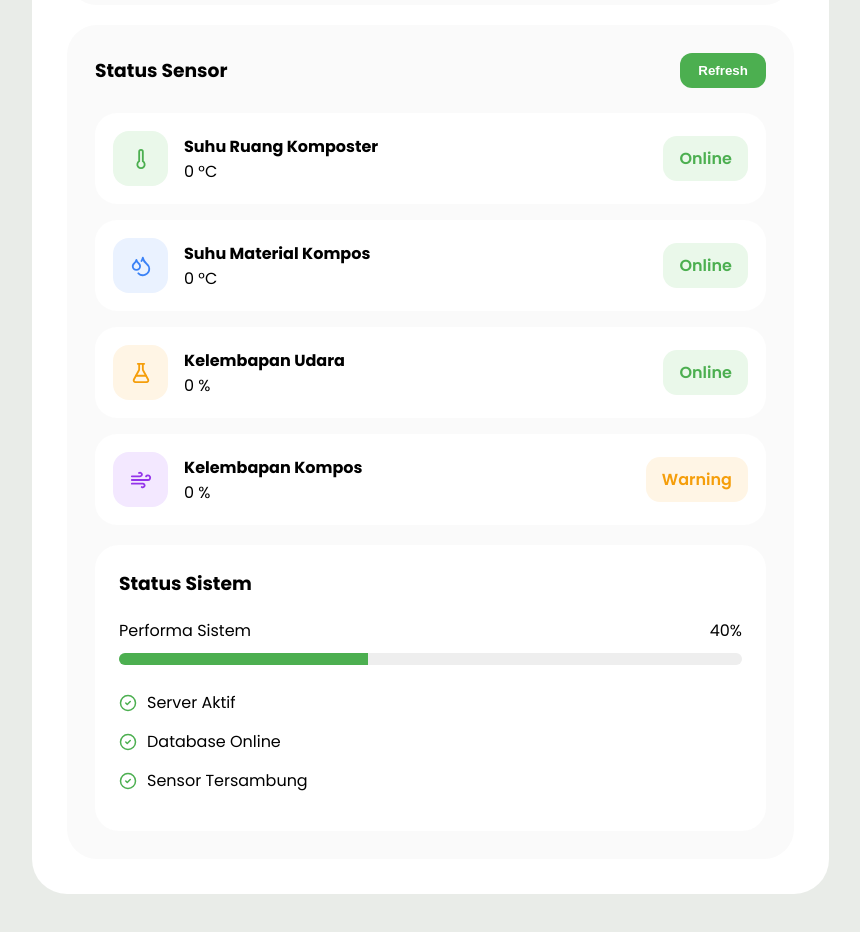
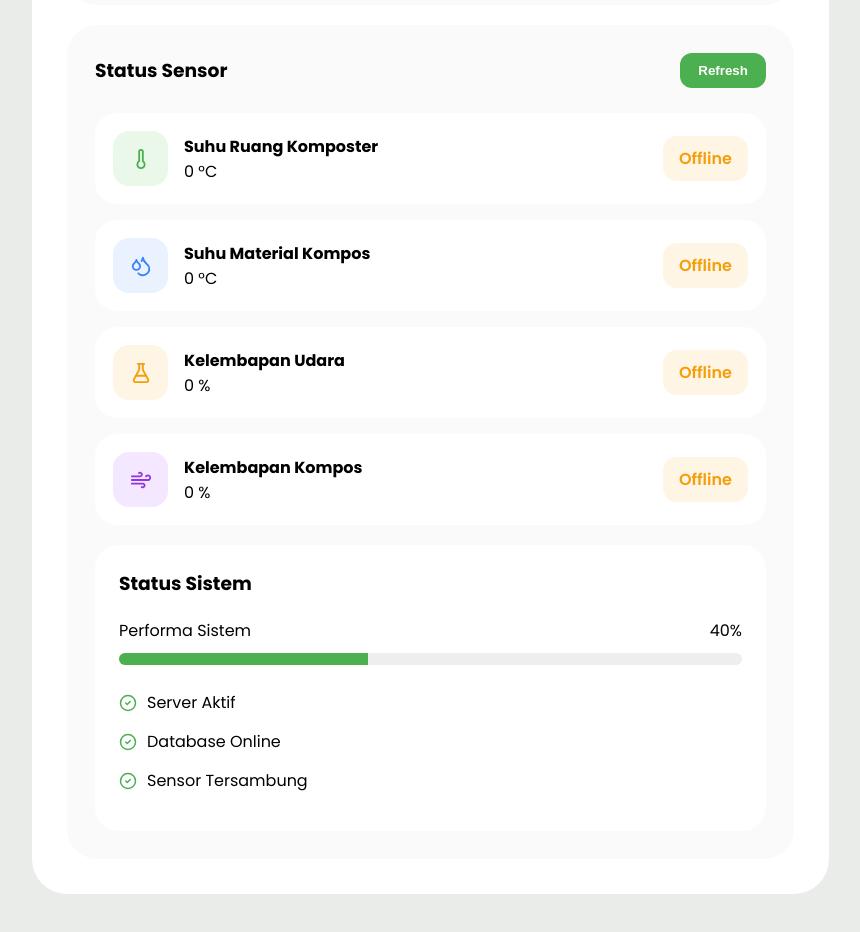
Before and after one commit to selametmaulana/Smart-Compost, a Vue app: page /dashboard/perangkat in a window 1280 px wide. Shown: the part 1260-2192 px from the top of the page, without its empty margins (286-1146 px from the left). Built offline with nearby package versions, Linux system fonts and the light colour scheme; no server answers.

Commit message:
perangkat

```diff
--- a/src/views/perangkat.vue
+++ b/src/views/perangkat.vue
@@ -205,24 +205,20 @@
 
             <!-- SENSOR ITEM -->
             <div class="sensor-item">
-
               <div class="sensor-left">
-
                 <div class="sensor-icon green-bg">
                   <Thermometer size="22" />
                 </div>
-
                 <div>
                   <h4>Suhu Ruang Komposter</h4>
                     <p>{{ suhuRuang }} °C</p>
                 </div>
-
               </div>
-
-              <div class="sensor-status online">
-                Online
+              <div class="sensor-status"
+              :class="internetStatus === 'Online'
+              ? 'online'
+              : 'warning'">{{ internetStatus }}
               </div>
-
             </div>
 
             <!-- SENSOR ITEM -->
@@ -238,11 +234,12 @@
                   <h4>Suhu Material Kompos</h4>
                     <p>{{ suhuMaterial }} °C</p>
                 </div>
-
               </div>
 
-              <div class="sensor-status online">
-                Online
+              <div class="sensor-status"
+              :class="internetStatus === 'Online'
+              ? 'online'
+              : 'warning'">{{ internetStatus }}
               </div>
 
             </div>
@@ -263,8 +260,10 @@
 
               </div>
 
-              <div class="sensor-status online">
-                Online
+              <div class="sensor-status"
+              :class="internetStatus === 'Online'
+              ? 'online'
+              : 'warning'">{{ internetStatus }}
               </div>
 
             </div>
@@ -285,8 +284,10 @@
 
               </div>
 
-              <div class="sensor-status warning">
-                Warning
+              <div class="sensor-status"
+              :class="internetStatus === 'Online'
+              ? 'online'
+              : 'warning'">{{ internetStatus }}
               </div>
 
             </div>
```
Also changed, not shown: 1 other file (tests, documents, lock files or other folders).
